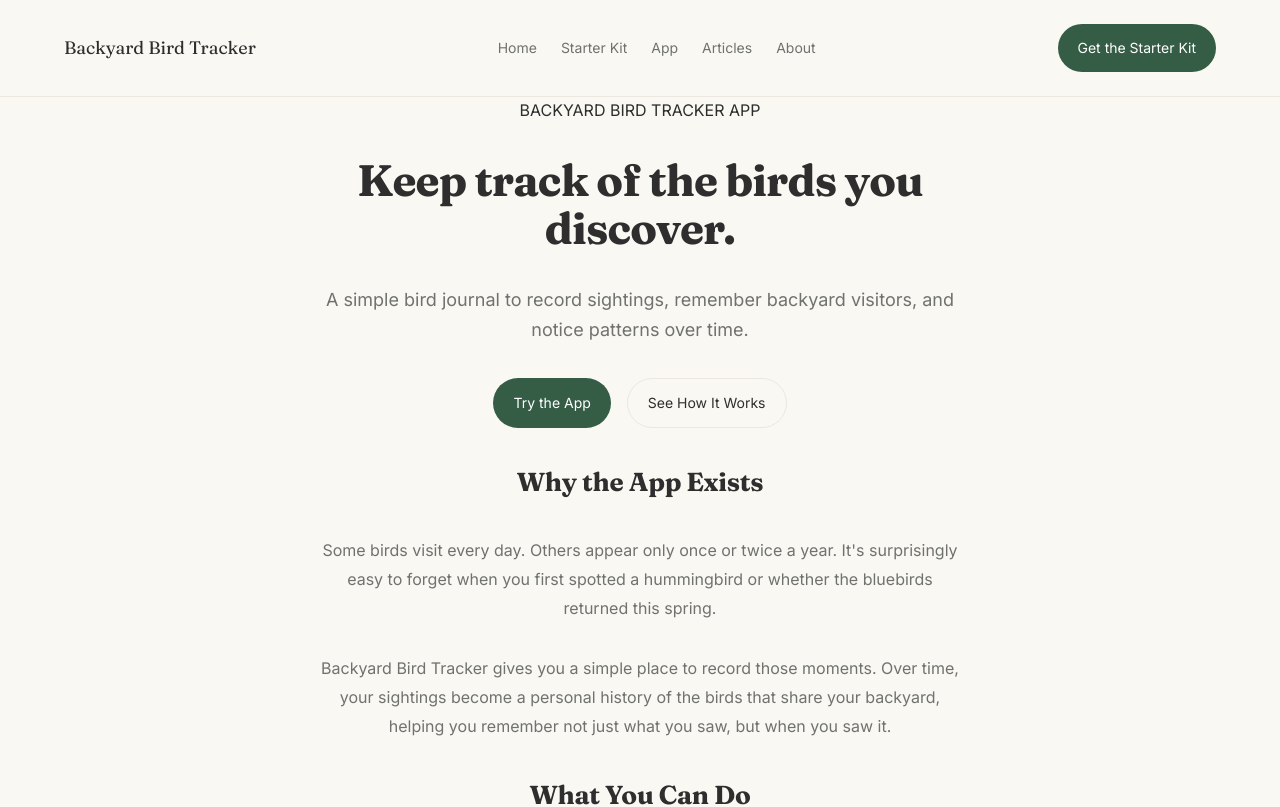
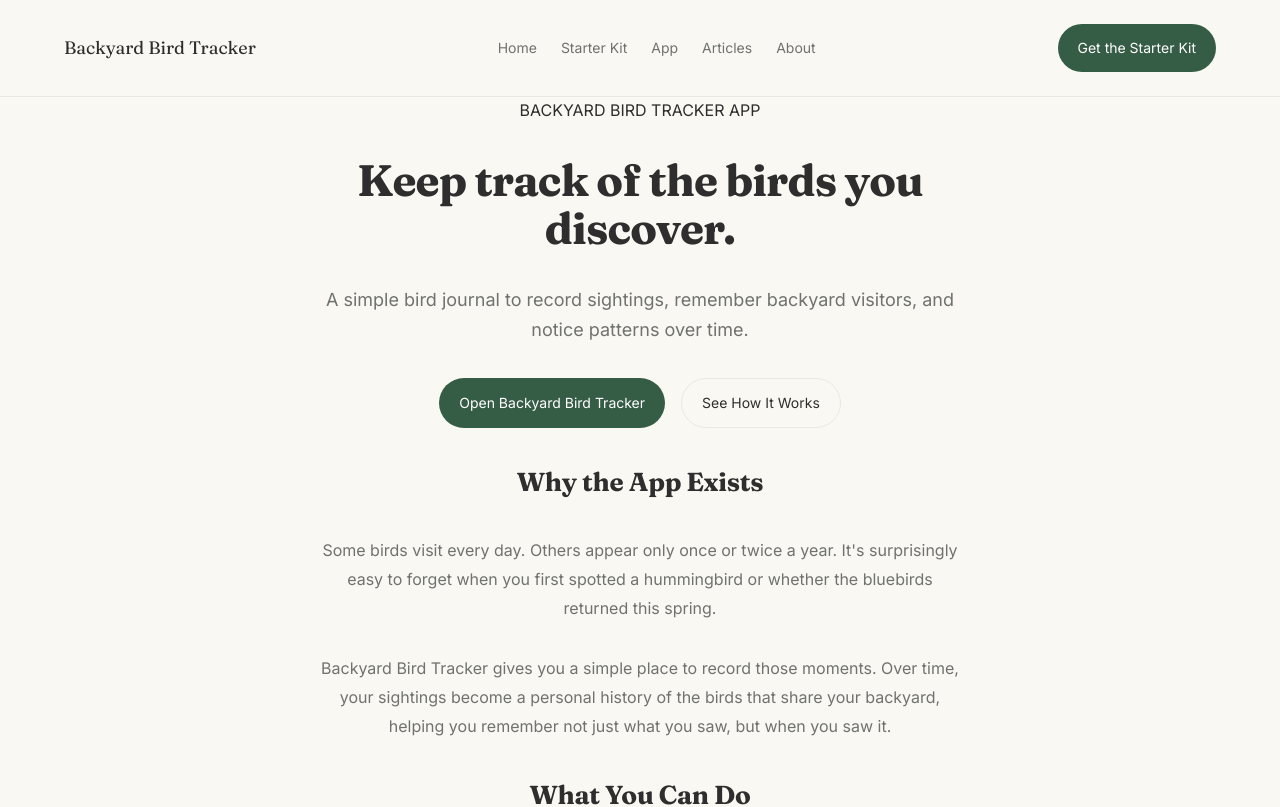
Before and after one commit to glsonn/backyard-bird-tracker-website, a Next.js app: page /app in a window 1280 px wide. Shown: the top 807 px of the page. Built offline with nearby package versions, Linux system fonts and the light colour scheme.

Commit message:
Update App button link text

```diff
--- a/components/AppCTA.tsx
+++ b/components/AppCTA.tsx
@@ -16,7 +16,7 @@ export default function AppCTA() {
             href="https://app.backyardbirdtracker.com"
             className="button primary"
           >
-            Try the App
+            Open Backyard Bird Tracker
           </a>
         </div>
 
--- a/components/AppGallery.tsx
+++ b/components/AppGallery.tsx
@@ -66,7 +66,7 @@ export default function AppGallery() {
             href="https://app.backyardbirdtracker.com"
             className="button primary"
           >
-            Try the App
+            Open Backyard Bird Tracker
           </a>
         </div>
       </div>
--- a/components/AppHero.tsx
+++ b/components/AppHero.tsx
@@ -16,7 +16,7 @@ export default function AppHero() {
             href="https://app.backyardbirdtracker.com"
             className="button primary"
           >
-            Try the App
+            Open Backyard Bird Tracker
           </a>
 
           <a href="#how-it-works" className="button secondary">
```
